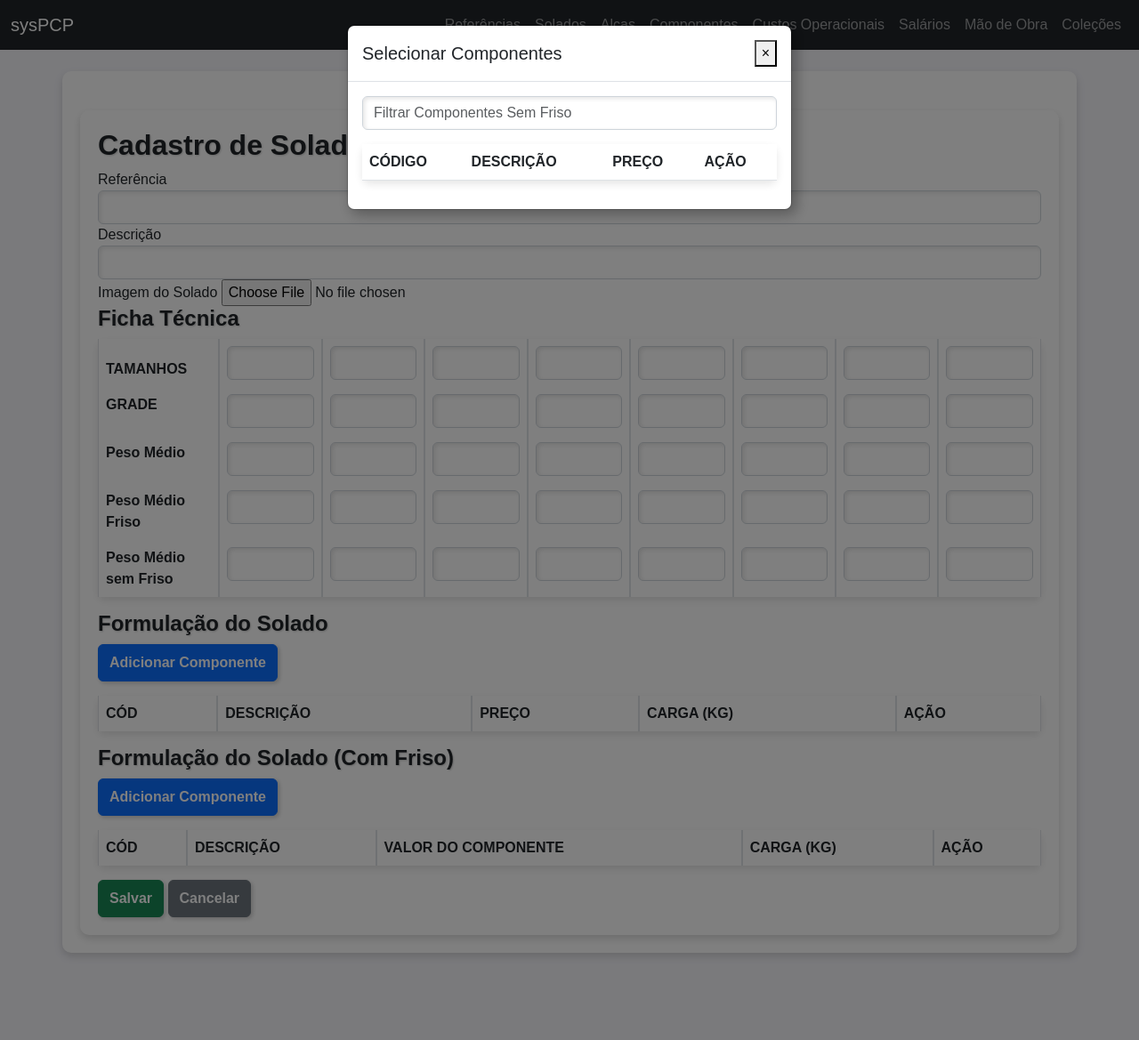
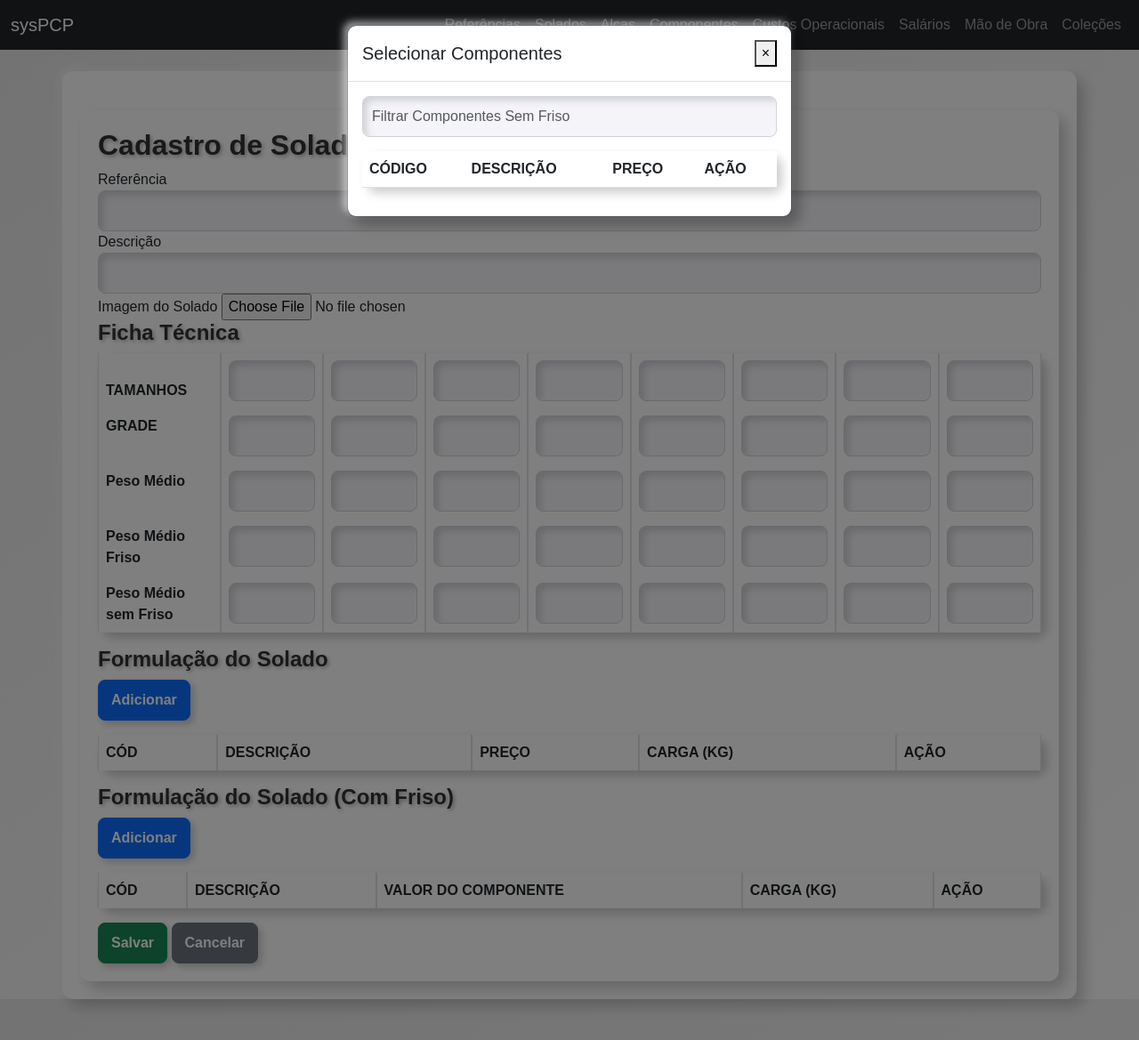
Before and after one commit to wiliansena/sysPCP, a Flask app: page /solado/novo in a window 1280 px wide, after a click on "Adicionar". Shown: the top 1169 px of the page at 89% size. Run offline with Flask 3, Linux system fonts and the light colour scheme; lists and menus that the app fills with data are empty; parts of the project's set-up code (start-up, migrations or seed data) failed here and were passed over.

Commit message:
melhorando telas de visualização

```diff
--- /dev/null
+++ b/app/static/css/paginas3.css
@@ -0,0 +1,112 @@
+/* 🔹 Estilo geral para a página */
+body {
+    background: linear-gradient(145deg, #e6e6e6, #ffffff);
+    font-family: 'Arial', sans-serif;
+}
+
+/* 🔹 Contêiner principal das páginas */
+.container {
+    background: white;
+    padding: 20px;
+    border-radius: 12px;
+    box-shadow: 8px 8px 16px rgba(0, 0, 0, 0.2), -4px -4px 8px rgba(255, 255, 255, 0.6);
+    margin-top: 20px;
+}
+
+/* 🔹 Títulos com efeito 3D */
+h2, h4 {
+    font-weight: bold;
+    text-shadow: 2px 2px 4px rgba(0, 0, 0, 0.3);
+    color: #333;
+}
+
+/* 🔹 Tabelas com efeito 3D */
+.table {
+    border-collapse: separate;
+    border-spacing: 0;
+    background: white;
+    border-radius: 10px;
+    box-shadow: 6px 6px 12px rgba(0, 0, 0, 0.2), -3px -3px 6px rgba(255, 255, 255, 0.5);
+}
+
+.table thead {
+    background: #007bff;
+    color: white;
+    text-transform: uppercase;
+    border-radius: 10px;
+}
+
+.table tbody tr {
+    transition: 0.3s;
+}
+
+.table tbody tr:hover {
+    background-color: #ececec;
+    box-shadow: inset 3px 3px 6px rgba(0, 0, 0, 0.1);
+}
+
+/* 🔹 Campos de entrada com efeito 3D */
+.form-control {
+    border-radius: 8px;
+    border: 1px solid #ced4da;
+    background: #f4f4f9;
+    box-shadow: inset 4px 4px 8px rgba(0, 0, 0, 0.15), inset -2px -2px 4px rgba(255, 255, 255, 0.7);
+    transition: all 0.3s;
+    padding: 10px;
+}
+
+.form-control:focus {
+    box-shadow: inset 2px 2px 5px rgba(0, 0, 0, 0.3), inset -1px -1px 2px rgba(255, 255, 255, 0.5);
+    border-color: #007bff;
+}
+
+/* 🔹 Botões 3D */
+.btn {
+    border-radius: 8px;
+    font-weight: bold;
+    padding: 10px 14px;
+    transition: all 0.3s ease-in-out;
+    box-shadow: 4px 4px 8px rgba(0, 0, 0, 0.2), -2px -2px 4px rgba(255, 255, 255, 0.6);
+}
+
+.btn:hover {
+    transform: translateY(-3px);
+    box-shadow: 6px 6px 12px rgba(0, 0, 0, 0.3), -3px -3px 6px rgba(255, 255, 255, 0.5);
+}
+
+/* 🔹 Botões coloridos específicos */
+.btn-ver {
+    background-color: #17a2b8;
+    border: none;
+    color: white;
+}
+
+.btn-editar {
+    background-color: #ffc107;
+    border: none;
+    color: black;
+}
+
+.btn-excluir {
+    background-color: #dc3545;
+    border: none;
+    color: white;
+}
+
+.btn-imprimir {
+    background-color: #28a745;
+    border: none;
+    color: white;
+}
+
+/* 🔹 Ajustando o botão ao clicar */
+.btn:active {
+    transform: translateY(2px);
+    box-shadow: inset 3px 3px 6px rgba(0, 0, 0, 0.3);
+}
+
+/* 🔹 Modais com efeito 3D */
+.modal-content {
+    border-radius: 10px;
+    box-shadow: 8px 8px 16px rgba(0, 0, 0, 0.3), -4px -4px 8px rgba(255, 255, 255, 0.6);
+}
--- a/app/templates/base.html
+++ b/app/templates/base.html
@@ -63,7 +63,7 @@
 
     <script src="https://cdn.jsdelivr.net/npm/bootstrap@5.3.0/dist/js/bootstrap.bundle.min.js"></script>
     <script src="{{ url_for('static', filename='js/formatacao_numeros.js') }}"></script>
-    <link rel="stylesheet" href="{{ url_for('static', filename='css/paginas2.css') }}">
+    <link rel="stylesheet" href="{{ url_for('static', filename='css/paginas3.css') }}">
 
 </body>
 </html>
--- a/app/templates/componentes.html
+++ b/app/templates/componentes.html
@@ -23,7 +23,7 @@
                 <th>Código</th>
                 <th>Descrição</th>
                 <th>Tipo</th>
-                <th>Unidade</th>
+                <th>UN / MED</th>
                 <th>Preço</th>
                 <th>Ações</th>
             </tr>
--- a/app/templates/editar_alca.html
+++ b/app/templates/editar_alca.html
@@ -118,7 +118,7 @@
                     <tbody>
                         {% for componente in componentes %}
                         <tr>
-                            <td>{{ componente.id }}</td>
+                            <td>{{ componente.codigo }}</td>
                             <td>{{ componente.descricao }}</td>
                             <td>R$ {{ "%.2f"|format(componente.preco) }}</td>
                             <td>
--- a/app/templates/editar_solado.html
+++ b/app/templates/editar_solado.html
@@ -153,7 +153,7 @@
                     <tbody>
                         {% for componente in componentes %}
                         <tr>
-                            <td>{{ componente.id }}</td>
+                            <td>{{ componente.codigo }}</td>
                             <td>{{ componente.descricao }}</td>
                             <td>R$ {{ "%.6f"|format(componente.preco) }}</td>
                             <td>
@@ -201,7 +201,7 @@
                     <tbody>
                         {% for componente in componentes %}
                         <tr>
-                            <td>{{ componente.id }}</td>
+                            <td>{{ componente.codigo }}</td>
                             <td>{{ componente.descricao }}</td>
                             <td>R$ {{ "%.6f"|format(componente.preco) }}</td>
                             <td>
--- a/app/templates/nova_alca.html
+++ b/app/templates/nova_alca.html
@@ -99,7 +99,7 @@
                     <tbody>
                         {% for componente in componentes %}
                         <tr>
-                            <td>{{ componente.id }}</td>
+                            <td>{{ componente.codigo }}</td>
                             <td>{{ componente.descricao }}</td>
                             <td>R$ {{ "%.2f"|format(componente.preco) }}</td>
                             <td>
--- a/app/templates/novo_solado.html
+++ b/app/templates/novo_solado.html
@@ -64,7 +64,7 @@
 
         <h4>Formulação do Solado</h4>
         <button type="button" class="btn btn-primary mb-3" data-bs-toggle="modal" data-bs-target="#modalComponentes">
-            Adicionar Componente
+            Adicionar
         </button>
 
         <table class="table table-bordered">
@@ -106,7 +106,7 @@
         <h4>Formulação do Solado (Com Friso)</h4>
         <button type="button" class="btn btn-primary mb-3" data-bs-toggle="modal"
             data-bs-target="#modalComponentesFriso">
-            Adicionar Componente
+            Adicionar
         </button>
 
         <table class="table table-bordered">
@@ -179,7 +179,7 @@
                     <tbody>
                         {% for componente in componentes %}
                         <tr>
-                            <td>{{ componente.id }}</td>
+                            <td>{{ componente.codigo }}</td>
                             <td>{{ componente.descricao }}</td>
                             <td>R$ {{ "%.6f"|format(componente.preco) }}</td>
                             <td>
@@ -227,7 +227,7 @@
                     <tbody>
                         {% for componente in componentes %}
                         <tr>
-                            <td>{{ componente.id }}</td>
+                            <td>{{ componente.codigo }}</td>
                             <td>{{ componente.descricao }}</td>
                             <td>R$ {{ "%.6f"|format(componente.preco) }}</td>
                             <td>
```
Also changed, not shown: app/static/css/paginas4.css (added, +122 -0 lines), app/templates/modais_editar_referencia.html (+6 -6 lines), app/templates/modais_referencia.html (+6 -6 lines), app/templates/referencias.html (+6 -2 lines), app/templates/ver_referencia.html (+6 -6 lines).
